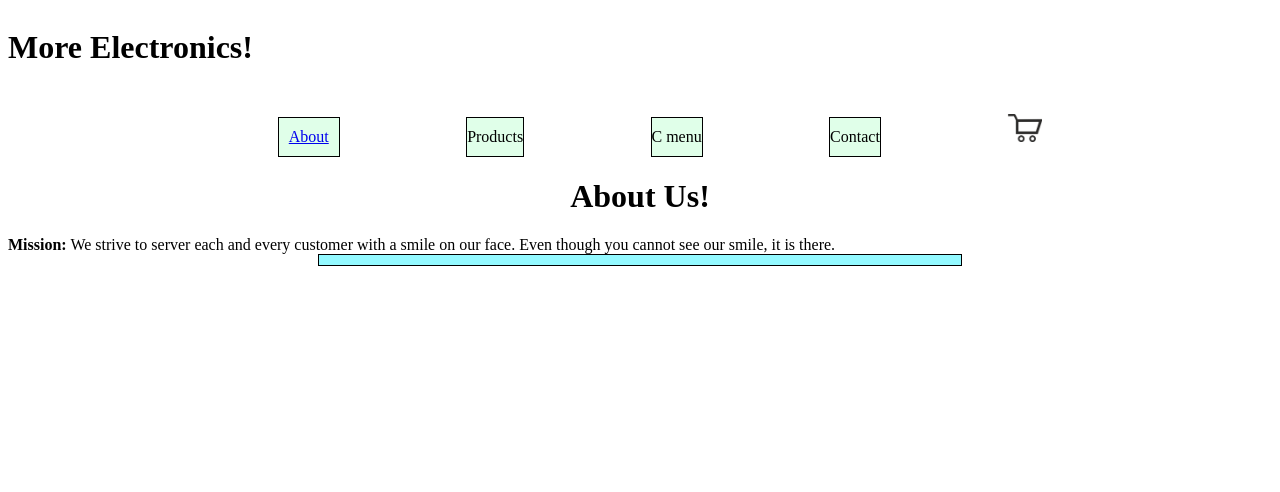
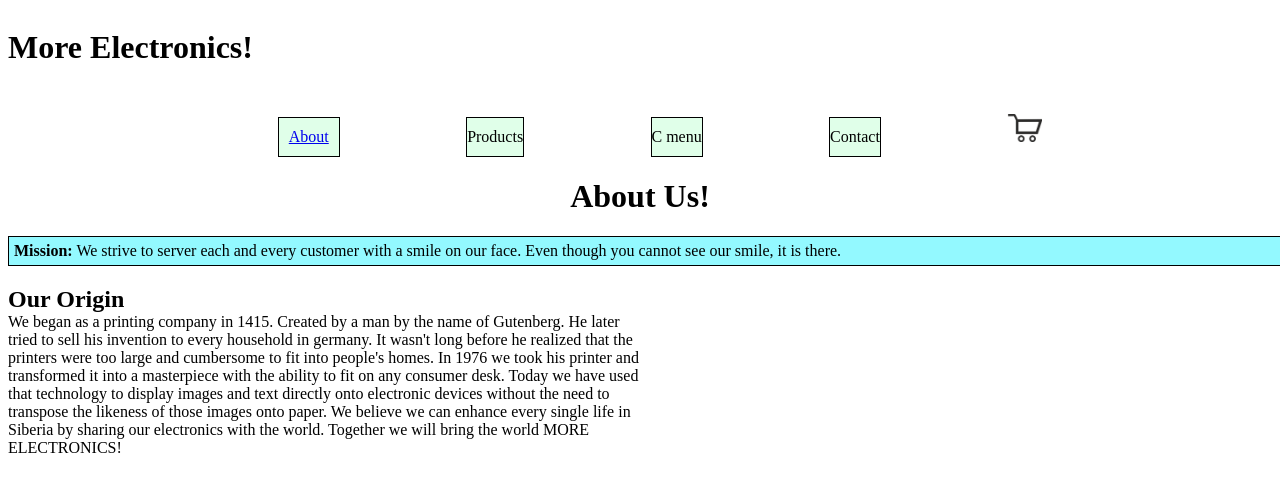
Before and after one commit to CMortty/InternetAppsInf124, a PHP site: page /about.html in a window 1280 px wide. Shown: the top 492 px of the page. Run offline with PHP 8.4, Linux system fonts and the light colour scheme; some libraries are stand-ins or nearby versions.

Commit message:
change about page, and about css file

```diff
--- a/about.html
+++ b/about.html
@@ -22,41 +22,29 @@
     <div id="logo"></div>
     <div id="mainMenu"></div>
 
-    <div class="content">
+
       <div class="pageHeader"><h1>About Us!</h1></div>
 
-
+      <div id="mission">
 
                 <strong>Mission:</strong>
 
                 We strive to server each and every customer with a smile on our face. Even though you cannot see
-                our smile, it is there.</p>
+                our smile, it is there.
+
     </div>
-<!--
-    <table summary="Table for home page information">
-        <tr>
-            <td colspan = "2"><h1>More Electronics!</h1></td>
-        </tr>
-        <tr>
-            <td width="20%"><a href="common/logo.html">About</a></td>
-            <td width="20%">Buy</td>
-            <td width="20%">C menu</td>
-            <td width="20%">D menu</td>
-            <td width="20%">E menu</td>
-        </tr>
-            <td><p>More Electronics is a "real" company created by Cory and Vishaal.
-                <br />
-                <br />
+    <div class="content">
+    <h2>Our Origin</h2>
+    <p>We began as a printing company in 1415. Created by a man by the name of Gutenberg.
+    He later tried to sell his invention to every household in germany. It wasn't long before he realized that the printers were too large and cumbersome
+    to fit into people's homes. In 1976 we took his printer and transformed it into a masterpiece with the ability to fit on any consumer desk. Today we have used that
+    technology to display images and text directly onto electronic devices without the need to transpose the likeness of those images onto paper.
+    We believe we can enhance every single life in Siberia by sharing our electronics with the world. Together we will bring the world MORE ELECTRONICS!
+  </p>
+</div>
 
-                <strong>Mission:</strong>
-                <br />
-                We strive to server each and every customer with a smile on our face. Even though you cannot see
-                our smile, it is there.</p></td>
-        <tr>
 
-        </tr>
-    </table>
--->
+
 </body>
 
 </html>
--- a/src/about.css
+++ b/src/about.css
@@ -2,8 +2,24 @@
 
 .content p {
     width: 50%;
-    margin: 0px auto 0px auto;
-    background: #93F9FF;
-    border: 1px solid;
-    padding: 5px;
+    margin: 0px 0px 0px 0px;
+
+    border: 1px;
+    padding: 0px;
+    float: left;
 }
+#mission{
+  width:100%;
+  margin: 0px auto 0px auto;
+  background: #93F9FF;
+  border: 1px solid;
+  padding: 5px
+
+
+}
+h2{
+
+margin-bottom: 0em;
+margin-left: 0;
+margin-right: 0;
+}
```
